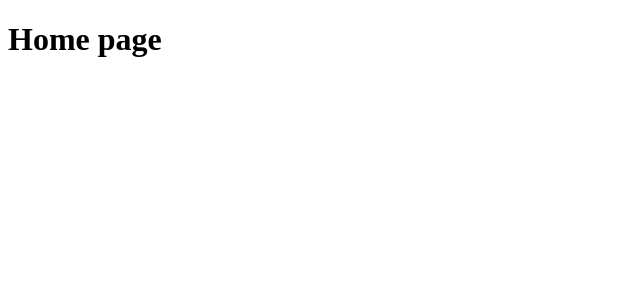
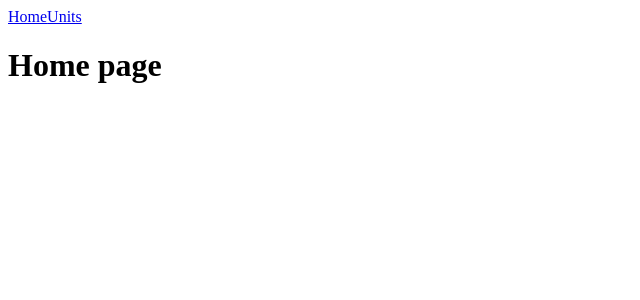
Before and after one commit to paulabr/age-of-empires-challenge, an Angular app: page /home in a window 1280 px wide. Shown: the top 300 px of the page, without its empty margins (0-640 px from the left). Built offline with nearby package versions, Linux system fonts and the light colour scheme.

Commit message:
add navbar component

```diff
--- a/src/app/app.component.html
+++ b/src/app/app.component.html
@@ -1 +1,2 @@
+<app-navbar></app-navbar>
 <router-outlet></router-outlet>
--- /dev/null
+++ b/src/app/components/navbar/navbar.component.html
@@ -0,0 +1,2 @@
+<a routerLink="/home">Home</a>
+<a routerLink="/units">Units</a>
```
Also changed, not shown: src/app/app.module.ts (+6 -2 lines), src/app/components/components.module.ts (added, +18 -0 lines), src/app/components/navbar/navbar.component.ts (added, +10 -0 lines), src/app/components/navbar/navbar.component.scss (added), 1 other file (tests, documents, lock files or other folders).
